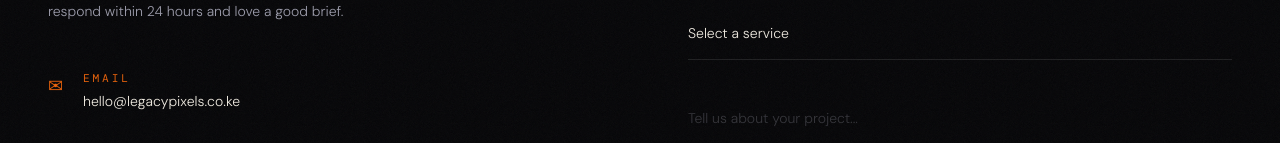
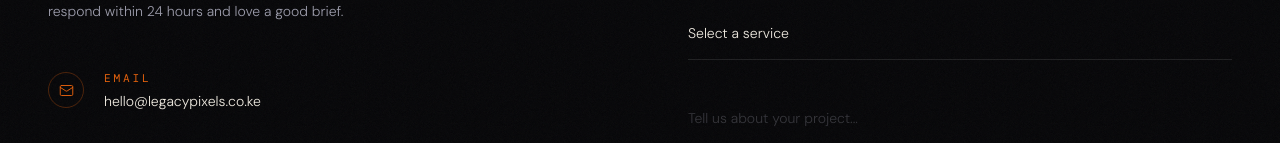
Before and after one commit to FELIX-NJUGUNA/legacy_pixels, a Next.js app: page /contact in a window 1280 px wide. Shown: the part 641-784 px from the top of the page. Built offline with nearby package versions, Linux system fonts and the light colour scheme; a web font is replaced by a local one.

Commit message:
fixed institution

```diff
--- a/components/sections/CinematicHero.tsx
+++ b/components/sections/CinematicHero.tsx
@@ -1,21 +1,21 @@
 "use client";
 
-import { useEffect, useRef, useState } from "react";
+import { useEffect, useRef, useState, memo } from "react";
 import Link from "next/link";
 
 /* ══════════════════════════════════════════
    IMAGE CATALOG
 ══════════════════════════════════════════ */
 const STRIP_A = [
-  "https://images.unsplash.com/photo-1506905925346-21bda4d32df4?w=700&q=85",
-  "https://images.unsplash.com/photo-1519741497674-611481863552?w=700&q=85",
+  "https://res.cloudinary.com/drf22orgz/image/upload/v1779904292/LEGACY_1637_svyzui.jpg",
+  "https://res.cloudinary.com/drf22orgz/image/upload/v1779904289/LEGACY_5156_rym17y.jpg",
   "https://images.unsplash.com/photo-1516035069371-29a1b244cc32?w=700&q=85",
   "https://images.unsplash.com/photo-1485846234645-a62644f84728?w=700&q=85",
   "https://images.unsplash.com/photo-1531746020798-e6953c6e8e04?w=700&q=85",
 ];
 const STRIP_B = [
-  "https://images.unsplash.com/photo-1469854523086-cc02fe5d8800?w=700&q=85",
-  "https://images.unsplash.com/photo-1504609813442-a8924e83f76e?w=700&q=85",
+  "https://res.cloudinary.com/drf22orgz/image/upload/v1779904292/LEGACY_1681_br4ibp.jpg",
+  "https://res.cloudinary.com/drf22orgz/image/upload/v1779904290/LEGACY_2858_exohkc.jpg",
   "https://images.unsplash.com/photo-1441974231531-c6227db76b6e?w=700&q=85",
   "https://images.unsplash.com/photo-1478720568477-152d9b164e26?w=700&q=85",
   "https://images.unsplash.com/photo-1524593166156-312f362cada0?w=700&q=85",
@@ -43,9 +43,29 @@ const PHASES = [
 ];
 
 /* ══════════════════════════════════════════
-   CAMERA APERTURE — SVG, imperative RAF
+   TICK MARKS — computed once at module load,
+   never rebuilt on render
 ══════════════════════════════════════════ */
-function CameraAperture() {
+const TICK_MARKS = Array.from({ length: 72 }, (_, i) => {
+  const a = (i / 72) * Math.PI * 2;
+  const maj = i % 9 === 0;
+  const r1 = 193;
+  const r2 = maj ? 177 : 186;
+  return {
+    key: i,
+    x1: 200 + Math.cos(a) * r1,
+    y1: 200 + Math.sin(a) * r1,
+    x2: 200 + Math.cos(a) * r2,
+    y2: 200 + Math.sin(a) * r2,
+    maj,
+  };
+});
+
+/* ══════════════════════════════════════════
+   CAMERA APERTURE — CSS-driven rotation,
+   memoized so scroll updates never re-render it
+══════════════════════════════════════════ */
+const CameraAperture = memo(function CameraAperture() {
   return (
     <svg
       viewBox="0 0 400 400"
@@ -87,7 +107,7 @@ function CameraAperture() {
           <feGaussianBlur stdDeviation="5" result="b" />
           <feComposite in="SourceGraphic" in2="b" operator="over" />
         </filter>
-        {/* Blade glow — applied ONCE to the whole rotating group now */}
+        {/* Blade glow — applied once to the whole rotating group */}
         <filter id="cbg" x="-20%" y="-20%" width="140%" height="140%">
           <feGaussianBlur stdDeviation="2.5" result="b" />
           <feComposite in="SourceGraphic" in2="b" operator="over" />
@@ -100,23 +120,16 @@ function CameraAperture() {
       <circle cx="200" cy="200" r="193" fill="none" stroke="#E8610A" strokeWidth="1.2" opacity="0.45" />
       <circle cx="200" cy="200" r="185" fill="none" stroke="#FF8C3B" strokeWidth="0.5" opacity="0.18" />
 
-      {Array.from({ length: 72 }, (_, i) => {
-        const a   = (i / 72) * Math.PI * 2;
-        const maj = i % 9 === 0;
-        const r1  = 193;
-        const r2  = maj ? 177 : 186;
-        return (
-          <line key={i}
-            x1={200 + Math.cos(a) * r1} y1={200 + Math.sin(a) * r1}
-            x2={200 + Math.cos(a) * r2} y2={200 + Math.sin(a) * r2}
-            stroke={maj ? "#FF8C3B" : "#E8610A"}
-            strokeWidth={maj ? 2 : 0.7}
-            opacity={maj ? 0.7 : 0.22}
-          />
-        );
-      })}
+      {TICK_MARKS.map(t => (
+        <line key={t.key}
+          x1={t.x1} y1={t.y1} x2={t.x2} y2={t.y2}
+          stroke={t.maj ? "#FF8C3B" : "#E8610A"}
+          strokeWidth={t.maj ? 2 : 0.7}
+          opacity={t.maj ? 0.7 : 0.22}
+        />
+      ))}
 
-      {/* ── Rotating blade group — CSS-driven, filter applied once ── */}
+      {/* ── Rotating blade group — CSS-driven, single filter pass ── */}
       <g className="cam-blade-group" filter="url(#cbg)">
         {Array.from({ length: 8 }, (_, i) => (
           <g key={i} transform={`rotate(${i * 45},200,200)`}>
@@ -146,12 +159,12 @@ function CameraAperture() {
         fill="none" stroke="#E8610A" strokeWidth="12" opacity="0.06" />
     </svg>
   );
-}
+});
 
 /* ══════════════════════════════════════════
    FRAMELESS IMAGE STRIP
 ══════════════════════════════════════════ */
-function ImageStrip({
+const ImageStrip = memo(function ImageStrip({
   images,
   direction,
   speed,
@@ -160,7 +173,6 @@ function ImageStrip({
   direction: "up" | "down";
   speed: number;
 }) {
-  /* Double for seamless CSS loop */
   const doubled = [...images, ...images];
   return (
     <div style={{ flex: 1, overflow: "hidden", minHeight: 0 }}>
@@ -185,24 +197,35 @@ function ImageStrip({
       </div>
     </div>
   );
-}
+});
 
 /* ══════════════════════════════════════════
    MAIN — CINEMATIC HERO
 ══════════════════════════════════════════ */
 export default function CinematicHero() {
   const wrapRef = useRef<HTMLDivElement>(null);
-  const [prog,  setProg]  = useState(0);
+  const [prog, setProg] = useState(0);
 
-  /* ── Scroll tracking ── */
+  /* ── Scroll tracking — rAF-throttled so we update
+     at most once per frame, not once per scroll event ── */
   useEffect(() => {
-    const onScroll = () => {
+    let ticking = false;
+
+    const update = () => {
       if (!wrapRef.current) return;
       const maxScroll = wrapRef.current.offsetHeight - window.innerHeight;
       setProg(Math.max(0, Math.min(1, window.scrollY / maxScroll)));
+      ticking = false;
     };
+
+    const onScroll = () => {
+      if (ticking) return;
+      ticking = true;
+      requestAnimationFrame(update);
+    };
+
     window.addEventListener("scroll", onScroll, { passive: true });
-    onScroll();
+    update();
     return () => window.removeEventListener("scroll", onScroll);
   }, []);
 
@@ -214,8 +237,8 @@ export default function CinematicHero() {
   const phase = prog < 0.28 ? 0 : prog < 0.64 ? 1 : 2;
 
   /* Aperture zoom: eased power curve, starts at 0.22 */
-  const zT      = Math.max(0, Math.min(1, (prog - 0.22) / 0.46));
-  const aScale  = 1 + Math.pow(zT, 2.2) * 32;
+  const zT     = Math.max(0, Math.min(1, (prog - 0.22) / 0.46));
+  const aScale = 1 + Math.pow(zT, 2.2) * 32;
 
   /* Aperture opacity: fade in 0→0.1, hold, fade out 0.6→0.76 */
   const aOpacity =
--- a/components/sections/Contact.tsx
+++ b/components/sections/Contact.tsx
@@ -2,6 +2,7 @@
 
 import { useState, useEffect, useRef } from "react";
 import { motion } from "framer-motion";
+import { Mail, MapPin, Clock } from "lucide-react";
 
 export default function Contact() {
   const sectionRef = useRef<HTMLElement>(null);
@@ -32,6 +33,12 @@ export default function Contact() {
       focused === name ? "border-gold" : "border-white/10"
     }`;
 
+  const contactItems = [
+    { Icon: Mail, label: "Email", value: "hello@legacypixels.co.ke" },
+    { Icon: MapPin, label: "Location", value: "Nairobi, Kenya" },
+    { Icon: Clock, label: "Response Time", value: "Within 24 hours" },
+  ];
+
   return (
     <section
       id="contact"
@@ -51,22 +58,16 @@ export default function Contact() {
           </p>
 
           <div className="space-y-8">
-            {[
-              { icon: "✉", label: "Email", value: "hello@legacypixels.co.ke" },
-              { icon: "📍", label: "Location", value: "Nairobi, Kenya" },
-              {
-                icon: "⏱",
-                label: "Response Time",
-                value: "Within 24 hours",
-              },
-            ].map((item) => (
-              <div key={item.label} className="flex items-start gap-5">
-                <span className="text-gold text-lg mt-0.5">{item.icon}</span>
+            {contactItems.map(({ Icon, label, value }) => (
+              <div key={label} className="flex items-start gap-5">
+                <span className="flex items-center justify-center w-9 h-9 rounded-full border border-gold/30 text-gold mt-0.5 shrink-0">
+                  <Icon size={15} strokeWidth={1.5} />
+                </span>
                 <div>
                   <p className="label-text text-[0.6rem] text-mist/40 mb-1">
-                    {item.label}
+                    {label}
                   </p>
-                  <p className="text-silk text-sm">{item.value}</p>
+                  <p className="text-silk text-sm">{value}</p>
                 </div>
               </div>
             ))}
--- a/package.json
+++ b/package.json
@@ -15,6 +15,7 @@
     "framer-motion": "^11.18.2",
     "gsap": "^3.12.5",
     "lenis": "^1.1.9",
+    "lucide-react": "^1.24.0",
     "next": "14.2.5",
     "react": "^18",
     "react-dom": "^18",
```
Also changed, not shown: 1 other file (tests, documents, lock files or other folders).
